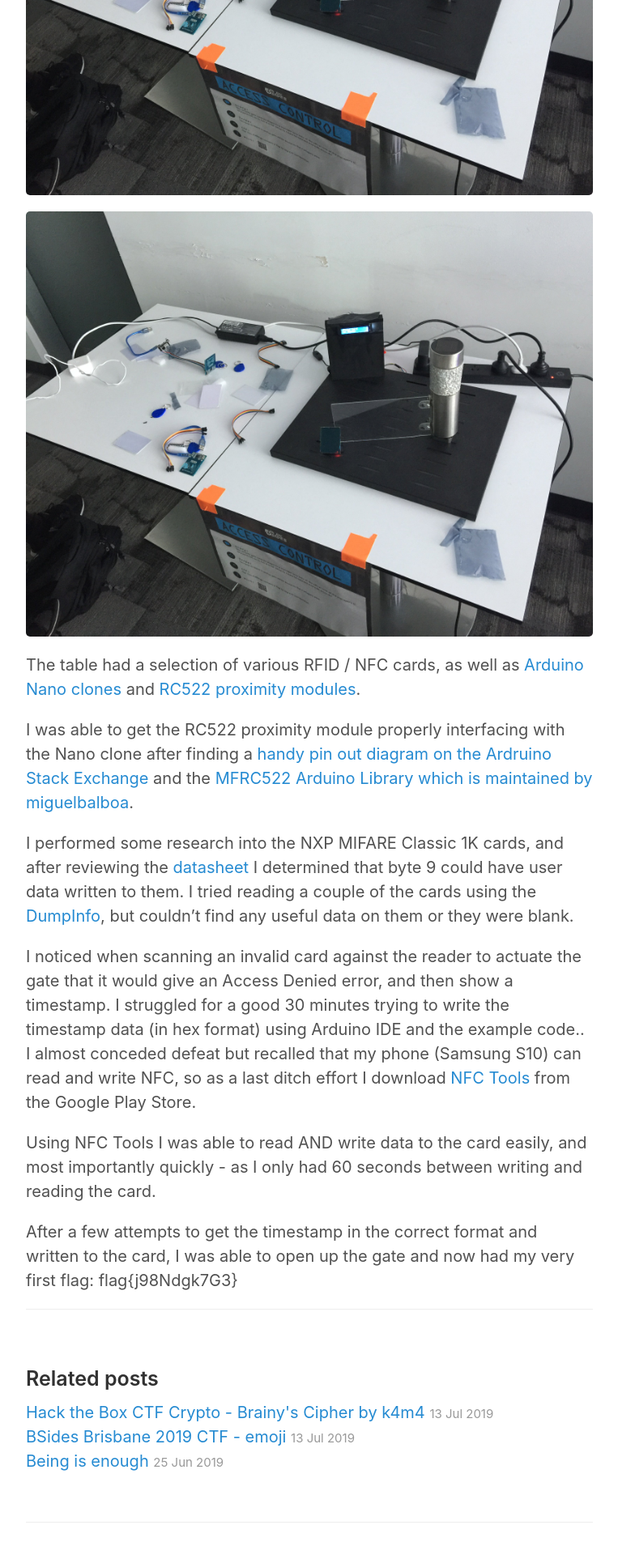
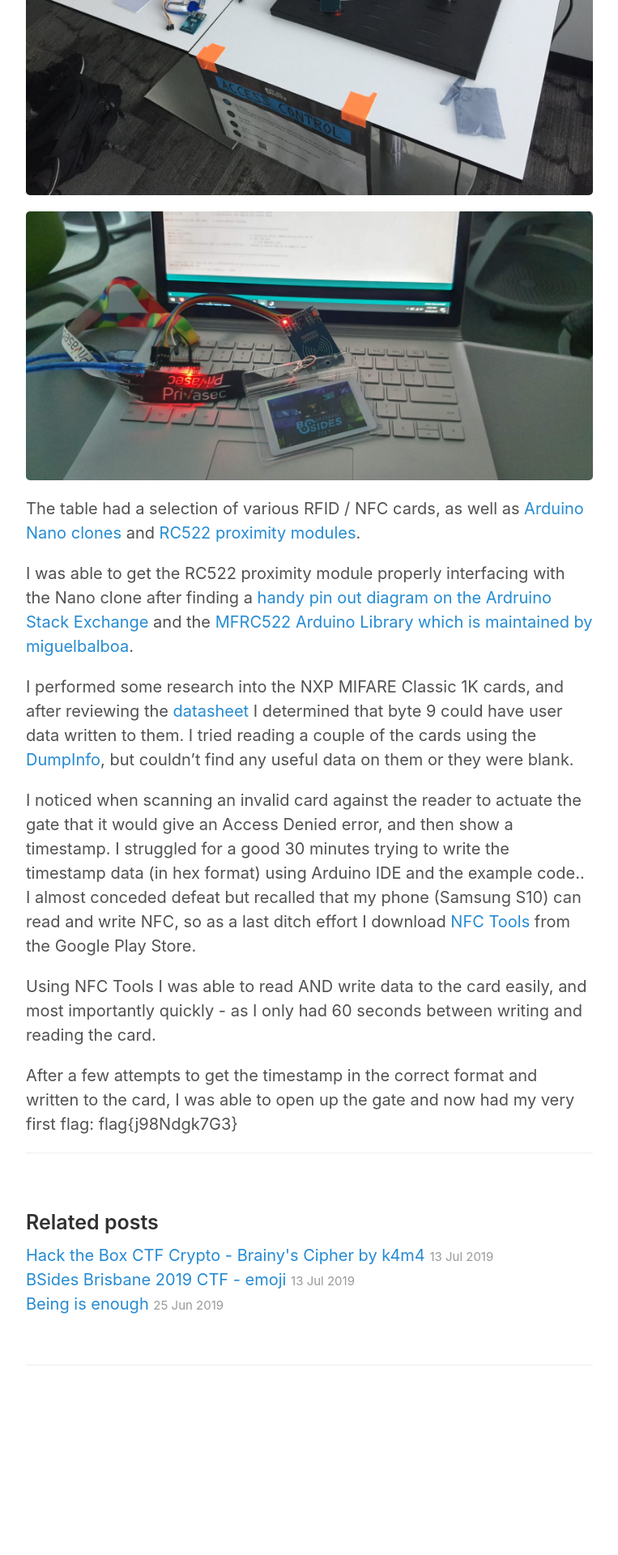
Before and after one commit to teejayen/teejayen.github.io, a Jekyll site: the page built from _posts/2019-07-08-my-first-flag-bsides-brisbane-2019-ctf-rfid.md, in a window 1280 px wide. Shown: the part 905-2825 px from the top of the page at 81% size, without its empty margins (258-1021 px from the left). Built offline with Jekyll 4.4.1, drawn with Linux system fonts in a browser that asks for light colours; after the commit the page ends 2631 px from its top, so only the background shows below that.

Commit message:
fixed image link

```diff
--- a/_posts/2019-07-08-my-first-flag-bsides-brisbane-2019-ctf-rfid.md
+++ b/_posts/2019-07-08-my-first-flag-bsides-brisbane-2019-ctf-rfid.md
@@ -15,7 +15,7 @@ date:   2019-07-08
 **Scope:** You need to hijack a card to gain swipe access to the managers area.
 
 ![IoT Village: Access Control](/assets/images/bsides-brisbane-2019-ctf-rfid/accesscontrol.jfif)
-![Nano and Reader](/assets/images/bsides-brisbane-2019-ctf-rfid/accesscontrol.jfif)
+![Nano and Reader](/assets/images/bsides-brisbane-2019-ctf-rfid/nanoreader.jpg)
 
 The table had a selection of various RFID / NFC cards, as well as [Arduino Nano clones](https://www.diymore.cc/products/mini-usb-nano-v3-0-atmega328-micro-controller-16m-5v-ch340g-board-for-arduino) and [RC522 proximity modules](https://www.diymore.cc/products/2pcs-rc522-card-read-antenna-rf-rfid-reader-ic-card-proximity-module-mfrc-522-key).
 
```
